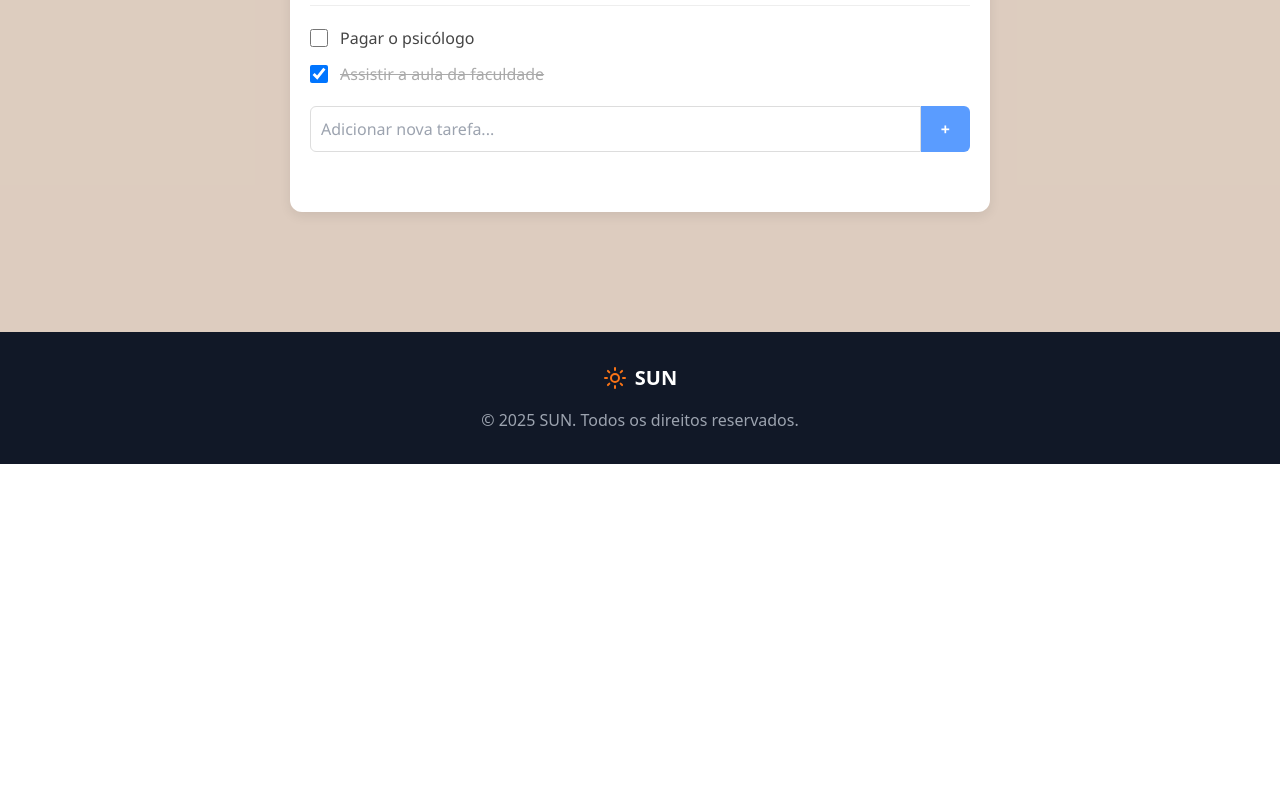
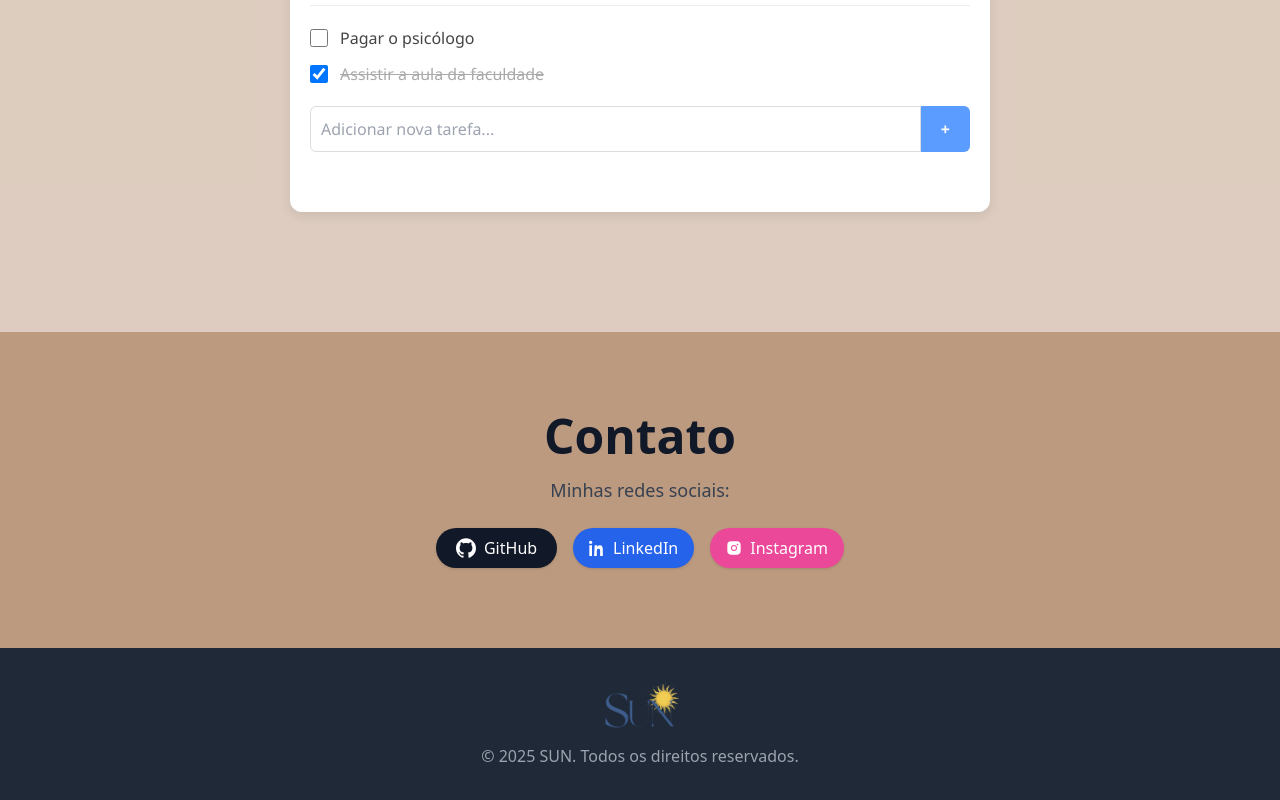
Before and after one commit to BrendaFigueira8/SUN-WEB, a React (Vite) app: page / in a window 1280 px wide. Shown: the part 2102-2902 px from the top of the page. Before the commit the page ends 2566 px from the top, so only its background shows below. Built offline with nearby package versions, Linux system fonts and the light colour scheme.

Commit message:
refatoração: ajuste de formatação e adição de seção de contato

```diff
--- a/src/App.tsx
+++ b/src/App.tsx
@@ -1,7 +1,7 @@
-import { Sun, Target, Calendar, Award } from 'lucide-react';
+import { Sun, Target, Calendar, Award } from "lucide-react";
 // no hooks needed in App after removing contact form
-import WeeklyPlanner from './components/WeeklyPlanner';
-import logo from "./assets/logo.png"
+import WeeklyPlanner from "./components/WeeklyPlanner";
+import logo from "./assets/logo.png";
 
 function App() {
   // contact form removed — WeeklyPlanner will be displayed below
@@ -12,30 +12,49 @@ function App() {
         <div className="max-w-7xl mx-auto px-4 sm:px-6 lg:px-8">
           <div className="flex items-center justify-between h-16">
             <div className="flex items-center space-x-2">
-              <img src={logo} className='w-auto h-12 object-contain'/>
+              <img src={logo} className="w-auto h-12 object-contain" />
             </div>
             <nav className="hidden md:block">
               <ul className="flex space-x-8">
                 <li>
-                  <a href="#sobre" className="text-gray-700 hover:text-orange-500 transition-colors duration-200 font-medium">
+                  <a
+                    href="#sobre"
+                    className="text-gray-700 hover:text-orange-500 transition-colors duration-200 font-medium"
+                  >
                     Descrição
                   </a>
                 </li>
                 <li>
-                  <a href="#servicos" className="text-gray-700 hover:text-orange-500 transition-colors duration-200 font-medium">
+                  <a
+                    href="#servicos"
+                    className="text-gray-700 hover:text-orange-500 transition-colors duration-200 font-medium"
+                  >
                     Como Funciona?
                   </a>
                 </li>
                 <li>
-                  <a href="#contato" className="text-gray-700 hover:text-orange-500 transition-colors duration-200 font-medium">
+                  <a
+                    href="#contato"
+                    className="text-gray-700 hover:text-orange-500 transition-colors duration-200 font-medium"
+                  >
                     Contato
                   </a>
                 </li>
               </ul>
             </nav>
             <button className="md:hidden text-gray-700">
-              <svg className="w-6 h-6" fill="none" stroke="currentColor" viewBox="0 0 24 24">
-                <path strokeLinecap="round" strokeLinejoin="round" strokeWidth={2} d="M4 6h16M4 12h16M4 18h16" />
+              <svg
+                className="w-6 h-6"
+                fill="none"
+                stroke="currentColor"
+                viewBox="0 0 24 24"
+              >
+                <path
+                  strokeLinecap="round"
+                  strokeLinejoin="round"
+                  strokeWidth={2}
+                  d="M4 6h16M4 12h16M4 18h16"
+                />
               </svg>
             </button>
           </div>
@@ -53,15 +72,20 @@ function App() {
             </div>
             <article className="bg-white rounded-2xl shadow-lg p-8 md:p-12 hover:shadow-xl transition-shadow duration-300">
               <p className="text-lg text-gray-700 leading-relaxed">
-                SUN é uma iniciativa que oferece suporte para quem está enfrentando desafios da vida, como ansiedade,
-                depressão ou falta de organização. Não se trata de "superar" esses problemas de forma definitiva,
-                mas sim de criar momentos de progresso contínuo em direção a uma vida mais plena e equilibrada.
+                SUN é uma iniciativa que oferece suporte para quem está
+                enfrentando desafios da vida, como ansiedade, depressão ou falta
+                de organização. Não se trata de "superar" esses problemas de
+                forma definitiva, mas sim de criar momentos de progresso
+                contínuo em direção a uma vida mais plena e equilibrada.
               </p>
             </article>
           </div>
         </section>
 
-        <section id="servicos" className="py-20 px-4 sm:px-6 lg:px-8 bg-white/50">
+        <section
+          id="servicos"
+          className="py-20 px-4 sm:px-6 lg:px-8 bg-white/50"
+        >
           <div className="max-w-7xl mx-auto">
             <div className="text-center mb-16">
               <h2 className="text-4xl md:text-5xl font-bold text-gray-900 mb-4">
@@ -74,10 +98,13 @@ function App() {
                 <div className="w-14 h-14 bg-[#BB9A7F] rounded-xl flex items-center justify-center mb-6">
                   <Target className="w-7 h-7 text-white" />
                 </div>
-                <h3 className="text-2xl font-bold text-gray-900 mb-4">Desafios</h3>
+                <h3 className="text-2xl font-bold text-gray-900 mb-4">
+                  Desafios
+                </h3>
                 <p className="text-gray-700 leading-relaxed">
-                  O SUN te incentiva a criar desafios para a semana. Coisas que estão difíceis de fazer podem
-                  ficar mais fáceis quando se tem um desafio a se cumprir.
+                  O SUN te incentiva a criar desafios para a semana. Coisas que
+                  estão difíceis de fazer podem ficar mais fáceis quando se tem
+                  um desafio a se cumprir.
                 </p>
               </article>
 
@@ -85,18 +112,27 @@ function App() {
                 <div className="w-14 h-14 bg-[#BB9A7F] rounded-xl flex items-center justify-center mb-6">
                   <Calendar className="w-7 h-7 text-white" />
                 </div>
-                <h3 className="text-2xl font-bold text-gray-900 mb-4">Planejamento Semanal</h3>
+                <h3 className="text-2xl font-bold text-gray-900 mb-4">
+                  Planejamento Semanal
+                </h3>
                 <p className="text-gray-700 leading-relaxed mb-4">
-                  SUN ajuda você a definir metas e a criar um plano de ação para a semana.
+                  SUN ajuda você a definir metas e a criar um plano de ação para
+                  a semana.
                 </p>
                 <ul className="space-y-2 text-gray-700">
                   <li className="flex items-start">
                     <span className="text-orange-500 mr-2">•</span>
-                    <span>O calendário visual é fundamental: organize compromissos, tarefas, atividades de autocuidado e tempo livre.</span>
+                    <span>
+                      O calendário visual é fundamental: organize compromissos,
+                      tarefas, atividades de autocuidado e tempo livre.
+                    </span>
                   </li>
                   <li className="flex items-start">
                     <span className="text-orange-500 mr-2">•</span>
-                    <span>A plataforma oferece sugestões para otimizar sua rotina com base em seus desafios.</span>
+                    <span>
+                      A plataforma oferece sugestões para otimizar sua rotina
+                      com base em seus desafios.
+                    </span>
                   </li>
                 </ul>
               </article>
@@ -105,18 +141,27 @@ function App() {
                 <div className="w-14 h-14 bg-[#BB9A7F] rounded-xl flex items-center justify-center mb-6">
                   <Award className="w-7 h-7 text-white" />
                 </div>
-                <h3 className="text-2xl font-bold text-gray-900 mb-4">Recompensas para Avançar</h3>
+                <h3 className="text-2xl font-bold text-gray-900 mb-4">
+                  Recompensas para Avançar
+                </h3>
                 <p className="text-gray-700 leading-relaxed mb-4">
-                  Cada conquista, por menor que seja, te recompensa a progredir na jornada:
+                  Cada conquista, por menor que seja, te recompensa a progredir
+                  na jornada:
                 </p>
                 <ul className="space-y-2 text-gray-700">
                   <li className="flex items-start">
                     <span className="text-orange-500 mr-2">•</span>
-                    <span>Você ganha pontos ao atingir uma meta ou se manter consistente durante a semana.</span>
+                    <span>
+                      Você ganha pontos ao atingir uma meta ou se manter
+                      consistente durante a semana.
+                    </span>
                   </li>
                   <li className="flex items-start">
                     <span className="text-orange-500 mr-2">•</span>
-                    <span>Isso cria um sentimento positivo e motivação para continuar se desenvolvendo.</span>
+                    <span>
+                      Isso cria um sentimento positivo e motivação para
+                      continuar se desenvolvendo.
+                    </span>
                   </li>
                 </ul>
               </article>
@@ -124,20 +169,83 @@ function App() {
           </div>
         </section>
 
-        <section id="planejador" className="py-20 px-4 sm:px-6 lg:px-8 bg-white/50">
+        <section
+          id="planejador"
+          className="py-20 px-4 sm:px-6 lg:px-8 bg-white/50"
+        >
           <div className="max-w-7xl mx-auto">
             <WeeklyPlanner />
           </div>
         </section>
+
+        <section id="contato" className="py-20 px-4 sm:px-6 lg:px-8">
+          <div className="max-w-4xl mx-auto text-center">
+            <h2 className="text-4xl md:text-5xl font-bold text-gray-900 mb-4">
+              Contato
+            </h2>
+            <p className="text-lg text-gray-700 mb-6"> Minhas redes sociais:</p>
+            <div className="flex items-center justify-center gap-4">
+              <a
+                href="https://github.com/BrendaFigueira8"
+                target="_blank"
+                rel="noopener noreferrer"
+                className="inline-flex items-center gap-2 px-5 py-2 bg-gray-900 text-white rounded-full shadow hover:bg-gray-800 transition-colors duration-200"
+              >
+                <svg
+                  xmlns="http://www.w3.org/2000/svg"
+                  className="w-5 h-5"
+                  viewBox="0 0 24 24"
+                  fill="currentColor"
+                >
+                  <path d="M12 .297c-6.63 0-12 5.373-12 12 0 5.303 3.438 9.8 8.205 11.387.6.113.82-.258.82-.577 0-.285-.01-1.04-.015-2.04-3.338.725-4.042-1.61-4.042-1.61-.546-1.387-1.333-1.757-1.333-1.757-1.09-.745.082-.73.082-.73 1.205.084 1.84 1.237 1.84 1.237 1.07 1.835 2.809 1.305 3.495.998.108-.776.418-1.305.762-1.605-2.665-.305-5.466-1.332-5.466-5.931 0-1.31.467-2.381 1.236-3.221-.124-.303-.536-1.524.117-3.176 0 0 1.008-.322 3.301 1.23.957-.266 1.983-.399 3.003-.404 1.02.005 2.047.138 3.006.404 2.289-1.552 3.295-1.23 3.295-1.23.656 1.653.244 2.874.12 3.176.77.84 1.235 1.911 1.235 3.221 0 4.61-2.807 5.624-5.479 5.921.43.372.815 1.103.815 2.222 0 1.606-.015 2.903-.015 3.293 0 .322.216.694.825.576C20.565 22.092 24 17.592 24 12.297 24 5.67 18.627.297 12 .297z" />
+                </svg>
+                GitHub
+              </a>
+
+              <a
+                href="https://www.linkedin.com/in/brenda-figueira/"
+                target="_blank"
+                rel="noopener noreferrer"
+                className="inline-flex items-center gap-2 px-4 py-2 bg-blue-600 text-white rounded-full shadow hover:bg-blue-700 transition-colors duration-200"
+              >
+                <svg
+                  xmlns="http://www.w3.org/2000/svg"
+                  className="w-4 h-4"
+                  viewBox="0 0 24 24"
+                  fill="currentColor"
+                >
+                  <path d="M4.98 3.5C4.98 4.88 3.88 6 2.5 6S0 4.88 0 3.5 1.12 1 2.5 1s2.48 1.12 2.48 2.5zM.5 8h4V24h-4zM8.5 8h3.75v2.2h.05c.52-.98 1.8-2.2 3.7-2.2 3.96 0 4.7 2.6 4.7 5.98V24h-4v-7.1c0-1.69-.03-3.86-2.35-3.86-2.35 0-2.71 1.83-2.71 3.72V24h-4z" />
+                </svg>
+                LinkedIn
+              </a>
+
+              <a
+                href="https://www.instagram.com/brendafigueira8"
+                target="_blank"
+                rel="noopener noreferrer"
+                className="inline-flex items-center gap-2 px-4 py-2 bg-pink-500 text-white rounded-full shadow hover:bg-pink-600 transition-colors duration-200"
+              >
+                <svg
+                  xmlns="http://www.w3.org/2000/svg"
+                  className="w-4 h-4"
+                  viewBox="0 0 24 24"
+                  fill="currentColor"
+                >
+                  <path d="M7 2C4.243 2 2 4.243 2 7v10c0 2.757 2.243 5 5 5h10c2.757 0 5-2.243 5-5V7c0-2.757-2.243-5-5-5H7zm5 5.5A4.5 4.5 0 1 1 7.5 12 4.5 4.5 0 0 1 12 7.5zm6.5-.75a1.25 1.25 0 1 1-1.25-1.25A1.25 1.25 0 0 1 18.5 6.75zM12 9a3 3 0 1 0 0 6 3 3 0 0 0 0-6z" />
+                </svg>
+                Instagram
+              </a>
+            </div>
+          </div>
+        </section>
       </main>
 
-      <footer className="bg-gray-900 text-white py-8 px-4">
+      <footer className="bg-gray-800 text-white py-8 px-4">
         <div className="max-w-7xl mx-auto text-center">
           <div className="flex items-center justify-center space-x-2 mb-4">
-            <Sun className="w-6 h-6 text-orange-500" />
-            <span className="text-xl font-bold">SUN</span>
+            <img src={logo} className="w-auto h-12 object-contain" />
           </div>
-          <p className="text-gray-400">
+          <p className="text-gray-400 mb-4">
             &copy; 2025 SUN. Todos os direitos reservados.
           </p>
         </div>
```
